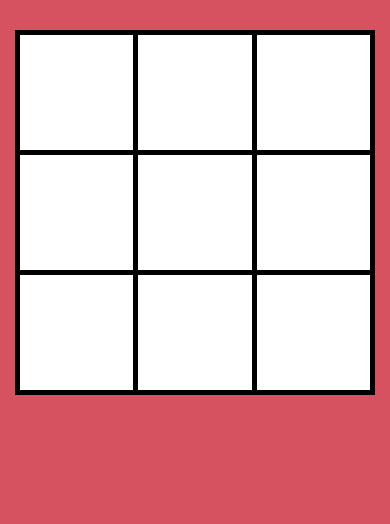
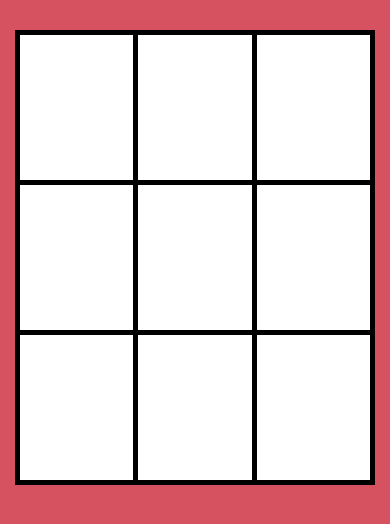
Before and after one commit to Suryanshm000/Tic_Tac_Toe, a plain HTML site: page Game/index.html in a window 390 px wide. Shown: the part 230-754 px from the top of the page. Drawn offline with nearby package versions, Linux system fonts and the light colour scheme.

Commit message:
2nd time

```diff
--- a/Game/game.css
+++ b/Game/game.css
@@ -20,13 +20,3 @@ td{
 body{
   background-color: #d65261;
 }
-
- /* -----  small screen ----- */
-
- @media (max-width:650px){
-   td{
-     height: 120px;
-     width: 120px;
-     font-size: 80px;
-   }
- }
```
